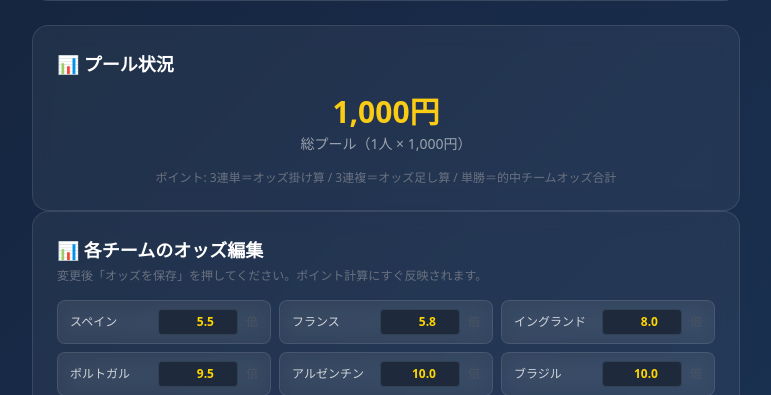
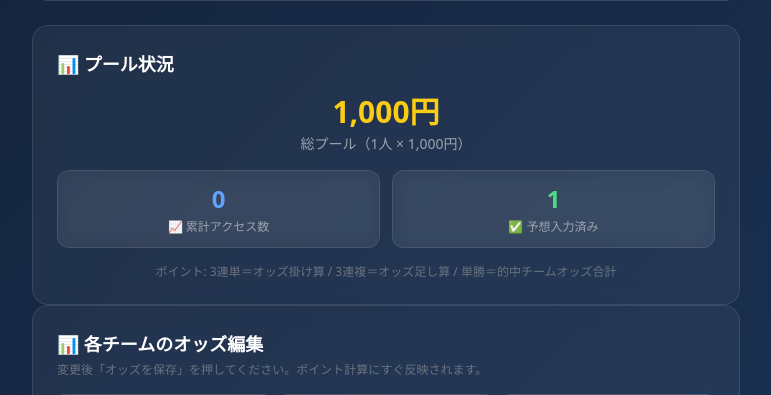
Before and after one commit to rt20050222-sys/wc2026-bet, a Flask app: page /admin in a window 1280 px wide. Shown: the part 1359-1754 px from the top of the page, without its empty margins (264-1035 px from the left). Run offline with Flask 3, Linux system fonts and the light colour scheme; the visitor is signed in with stand-in values (Sample User, id 1); data comes from the database, SQL or seed files in the repository; data that the repository does not hold is empty; some libraries are stand-ins or nearby versions.

Commit message:
fix tied ranks shown as same, add page view counter in admin

```diff
--- a/app.py
+++ b/app.py
@@ -448,6 +448,12 @@ def api_standings():
 # ── ルート ────────────────────────────────────────────────────────
 @app.route('/')
 def index():
+    # アクセスカウント（ボット除外のため簡易チェック）
+    ua = request.headers.get('User-Agent', '')
+    if 'bot' not in ua.lower() and 'crawl' not in ua.lower():
+        count = get_cfg('page_views', 0)
+        set_cfg('page_views', count + 1)
+
     participant = None
     if 'token' in session:
         participant = Participant.query.filter_by(token=session['token']).first()
@@ -852,6 +858,7 @@ def admin():
         teams_with_odds=TEAMS_WITH_ODDS,
         is_open=get_cfg('is_open', True),
         total_pool=total_pool,
+        page_views=get_cfg('page_views', 0),
         results=results,
         payouts=payouts,
         pts_map=pts_map,
--- a/templates/admin.html
+++ b/templates/admin.html
@@ -208,9 +208,19 @@
 <!-- プール状況 -->
 <div class="card rounded-2xl p-6">
   <h2 class="text-lg font-bold mb-4">📊 プール状況</h2>
-  <div class="text-center">
+  <div class="text-center mb-4">
     <div class="text-3xl font-black text-yellow-400">{{ '{:,}'.format(total_pool) }}円</div>
     <div class="text-sm text-gray-400 mt-1">総プール（{{ participants | length }}人 × {{ '{:,}'.format(buy_in) }}円）</div>
+  </div>
+  <div class="grid grid-cols-2 gap-3">
+    <div class="card rounded-xl p-3 text-center">
+      <div class="text-2xl font-black text-blue-400">{{ '{:,}'.format(page_views) }}</div>
+      <div class="text-xs text-gray-400 mt-1">📈 累計アクセス数</div>
+    </div>
+    <div class="card rounded-xl p-3 text-center">
+      <div class="text-2xl font-black text-green-400">{{ participants | selectattr('bets') | list | length }}</div>
+      <div class="text-xs text-gray-400 mt-1">✅ 予想入力済み</div>
+    </div>
   </div>
   <div class="mt-4 text-xs text-gray-500 text-center">
     ポイント: 3連単＝オッズ掛け算 / 3連複＝オッズ足し算 / 単勝＝的中チームオッズ合計
```
Also changed, not shown: templates/index.html (+20 -6 lines).
